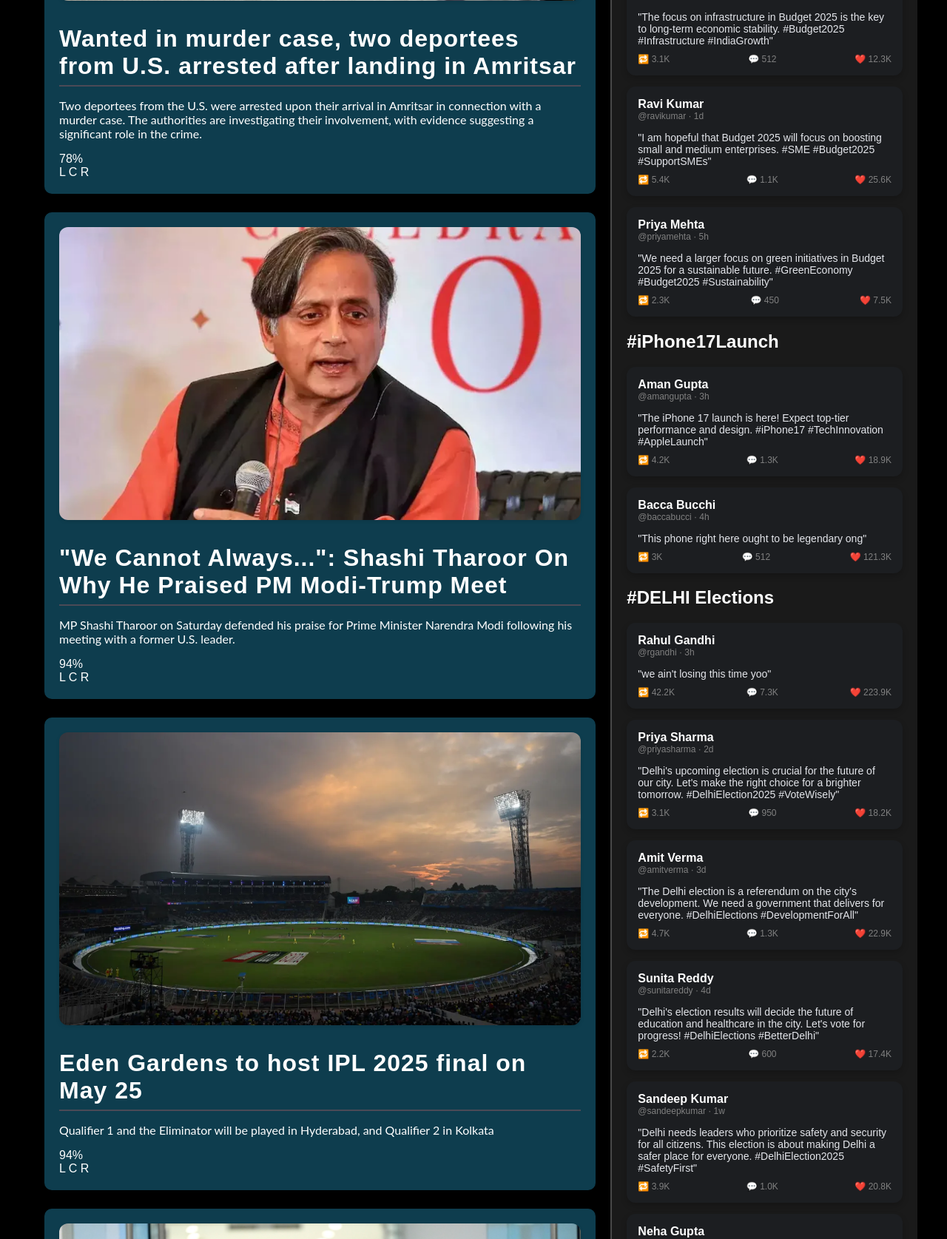
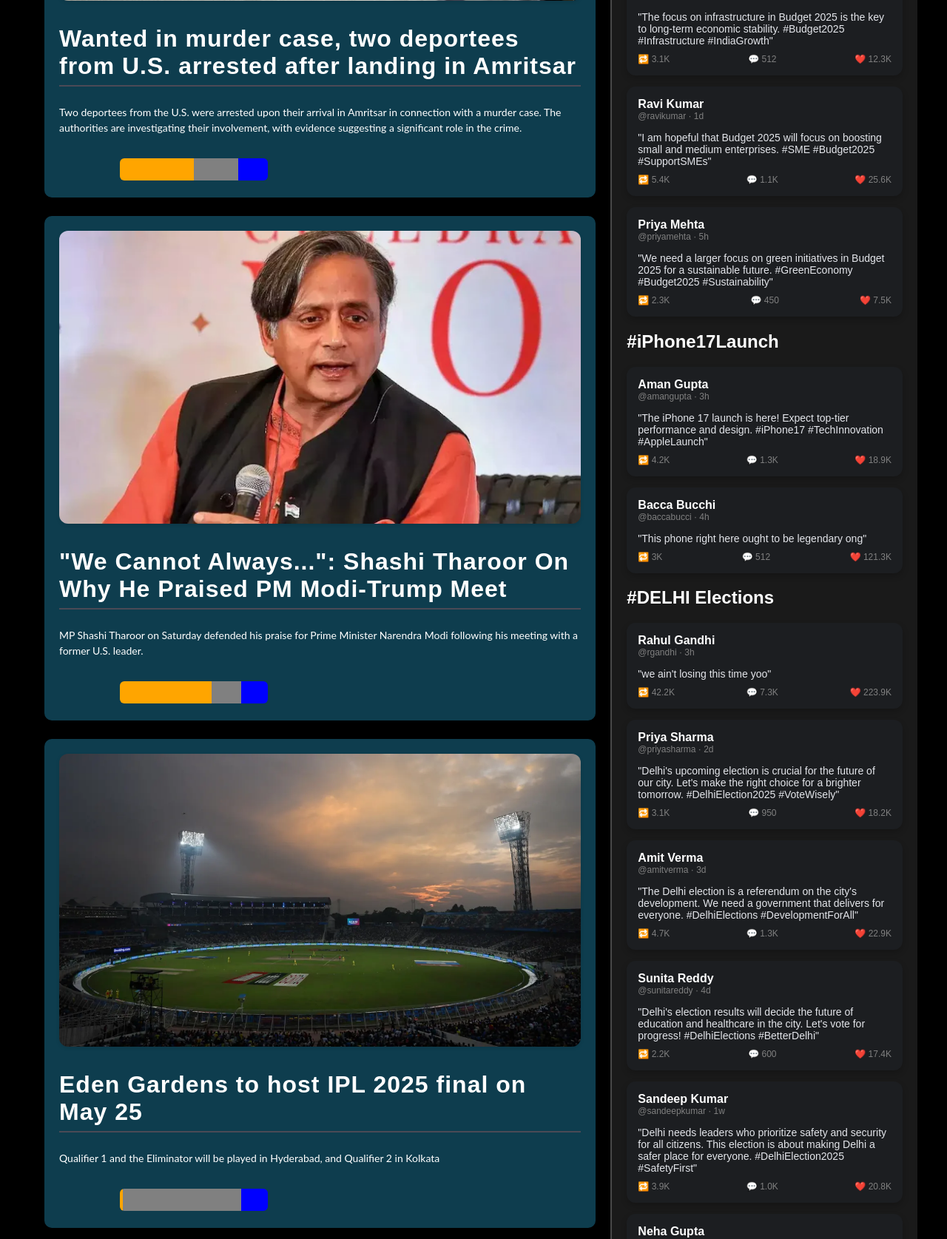
Before and after one commit to krshon/newzon, a PHP site: page / in a window 1280 px wide. Shown: the part 536-2211 px from the top of the page at 74% size. Run offline with PHP 8.4, Linux system fonts and the light colour scheme.

Commit message:
Update styles.css

```diff
--- a/styles.css
+++ b/styles.css
@@ -308,7 +308,7 @@
 }
 
 .truth-bar {
-  height: 12px;
+  height: 20px;
   border-radius: 6px;
   margin-top: 8px;
   width: 100%;
@@ -402,7 +402,7 @@
 
 .truth-true {
   background-color: rgba(0, 200, 100, 0.2);
-  color: #00c864;
+  color: #007b3e;
   border: 1px solid #00c864;
 }
 
@@ -443,3 +443,200 @@
 .right-bias {
   background-color: #1a3263; /* dark blue */
 }
+.political-bias-bar {
+  display: flex;
+  height: 8px;
+  width: 100%;
+  border-radius: 4px;
+  overflow: hidden;
+  margin-top: 6px;
+}
+
+.political-left {
+  background-color: blue;
+}
+
+.political-neutral {
+  background-color: gray;
+}
+
+.political-right {
+  background-color: orange;
+}
+
+.truth-circle-container {
+  width: 60px;
+  margin-top: 10px;
+}
+
+.article-content-flex {
+  display: flex;
+  justify-content: space-between;
+  align-items: center;
+}
+
+.article-main {
+  flex: 1;
+}
+
+.article-title-with-score {
+  display: flex;
+  align-items: center;
+  gap: 10px;
+  flex-wrap: wrap;
+}
+
+.truth-score-box {
+  padding: 4px 10px;
+  border-radius: 8px;
+  font-weight: bold;
+  color: white;
+  font-size: 0.9rem;
+  opacity: 0;
+  transform: translateY(-10px);
+  transition: background-color 0.5s ease, opacity 0.5s ease, transform 0.5s ease;
+}
+
+.title-container {
+  display: flex;
+  justify-content: space-between;
+  align-items: center;
+  gap: 12px;
+  flex-wrap: wrap;
+}
+
+.info-boxes {
+  display: flex;
+  align-items: center;
+  gap: 10px;
+}
+
+.truth-score-box {
+  padding: 10px 15px; /* Increase padding for a taller box */
+  border-radius: 8px;
+  font-weight: bold;
+  color: white;
+  font-size: 1rem; /* Adjust font size for better alignment */
+  background-color: #00672ba7; /* default green */
+  opacity: 0;
+  transform: translateY(-10px);
+  transition: background-color 0.5s ease, opacity 0.5s ease, transform 0.5s ease;
+  height: 20px; /* Increase height for a taller appearance */
+  display: flex;
+  align-items: center; /* Vertically center content */
+  justify-content: center; /* Horizontally center content */
+}
+
+.political-bias-bar {
+  display: flex;
+  height: 30px; /* taller */
+  width: 200px; /* adjust based on your layout */
+  border-radius: 6px;
+  overflow: hidden;
+  margin-left: 10px;
+  margin-top: 5px;
+  position: relative;
+}
+
+.political-left {
+  background-color: #3498db;
+  height: 100%;
+}
+
+.political-neutral {
+  background-color: #bdc3c7;
+  height: 100%;
+}
+
+.political-right {
+  background-color: #e67e22;
+  height: 100%;
+}
+
+.bias-labels {
+  position: absolute;
+  top: -18px;
+  width: 100%;
+  display: flex;
+  justify-content: space-between;
+  font-size: 12px;
+  font-weight: bold;
+  padding: 0 2px;
+  color: #444;
+}
+
+.bias-labels span {
+  width: 33.33%;
+  text-align: center;
+}
+.news-summary {
+  font-size: 0.875rem; /* Adjusted font size */
+  color: #555; /* A darker color for better readability */
+  margin-top: 0px; /* Reduced space above the summary */
+  margin-bottom: 12px; /* Space below the summary */
+  line-height: 1.5;
+  font-family: 'Roboto', sans-serif; /* Modern, high-tech font */
+  font-weight: normal; /* Remove bold */
+}
+
+
+/* Tooltip Styling */
+/* Tooltip Styling */
+[data-tooltip] {
+  position: relative;
+  cursor: pointer; /* Indicate interactivity */
+}
+
+[data-tooltip]::after {
+  content: attr(data-tooltip);
+  position: absolute;
+  bottom: 125%; /* Position above the element */
+  left: 50%;
+  transform: translateX(-50%);
+  background-color: #333;
+  color: #fff;
+  padding: 8px 12px;
+  border-radius: 6px;
+  font-size: 0.875rem;
+  opacity: 0;
+  pointer-events: none;
+  visibility: hidden;
+  transition: opacity 0.3s, visibility 0.3s;
+  white-space: nowrap;
+}
+
+/* Show tooltip on hover */
+[data-tooltip]:hover::after {
+  opacity: 1;
+  visibility: visible;
+}
+
+/* Tooltip Arrow */
+[data-tooltip]::before {
+  content: '';
+  position: absolute;
+  top: 100%;
+  left: 50%;
+  transform: translateX(-50%);
+  border-width: 6px;
+  border-style: solid;
+  border-color: #333 transparent transparent transparent;
+}
+
+/* Optional: Styling for the political bias bars */
+
+.political-left, .political-neutral, .political-right {
+  height: 120%;
+}
+
+.political-left {
+  background-color: orange;
+}
+
+.political-neutral {
+  background-color: grey;
+}
+
+.political-right {
+  background-color: blue;
+}
```
